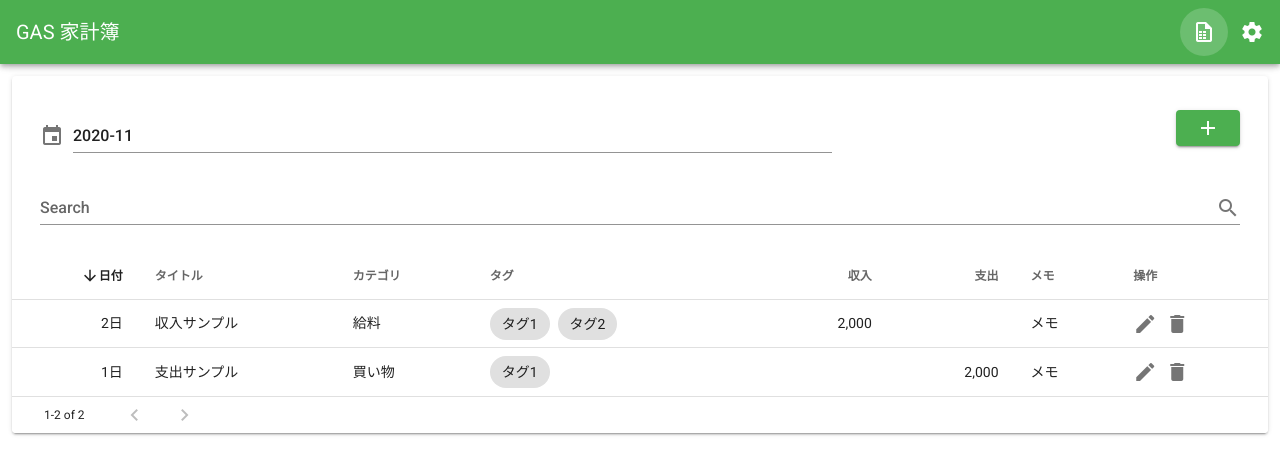
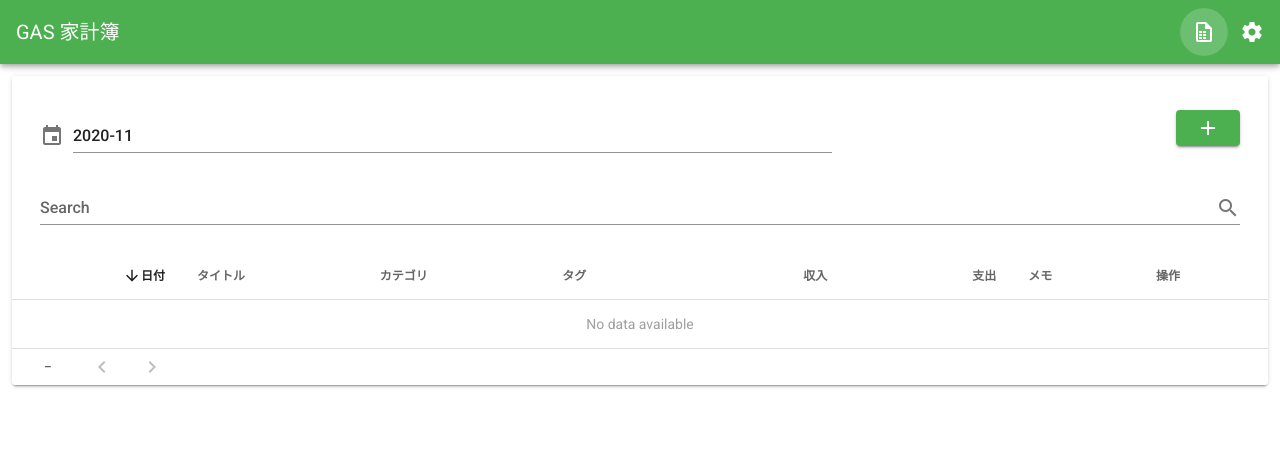
Before and after one commit to applego/gas-account-book, a Vue app: page /#/ in a window 1280 px wide. Shown: the top 474 px of the page. Built offline with nearby package versions, Linux system fonts and the light colour scheme.

Commit message:
ホーム画面からストアを呼び出す

```diff
--- a/src/views/Home.vue
+++ b/src/views/Home.vue
@@ -33,9 +33,7 @@
             >
               <v-spacer />
               <v-btn text color="grey" @click="menu = false">キャンセル</v-btn>
-              <v-btn text color="primary" @click="$refs.menu.save(yearMonth)"
-                >選択</v-btn
-              >
+              <v-btn text color="primary" @click="onSelectMonth">選択</v-btn>
             </v-date-picker>
           </v-menu>
         </v-col>
@@ -112,6 +110,7 @@
 // @ is an alias to /src
 import ItemDialog from '../components/ItemDialog.vue';
 import DeleteDialog from '../components/DeleteDialog.vue';
+import { mapState, mapActions } from 'vuex';
 
 export default {
   name: 'Home',
@@ -138,31 +137,36 @@ export default {
       // テーブルに表示させるデータ
       tableData: [
         // サンプルデータ
-        {
-          id: 'a34109ed',
-          date: '2020-06-01',
-          title: '支出サンプル',
-          category: '買い物',
-          tags: 'タグ1',
-          income: null,
-          outgo: 2000,
-          memo: 'メモ',
-        },
-        {
-          id: '7c8fa764',
-          date: '2020-06-02',
-          title: '収入サンプル',
-          category: '給料',
-          tags: 'タグ1,タグ2',
-          income: 2000,
-          outgo: null,
-          memo: 'メモ',
-        },
+        // {
+        //   id: 'a34109ed',
+        //   date: '2020-06-01',
+        //   title: '支出サンプル',
+        //   category: '買い物',
+        //   tags: 'タグ1',
+        //   income: null,
+        //   outgo: 2000,
+        //   memo: 'メモ',
+        // },
+        // {
+        //   id: '7c8fa764',
+        //   date: '2020-06-02',
+        //   title: '収入サンプル',
+        //   category: '給料',
+        //   tags: 'タグ1,タグ2',
+        //   income: 2000,
+        //   outgo: null,
+        //   memo: 'メモ',
+        // },
       ],
     };
   },
 
   computed: {
+    ...mapState({
+      /** 家計簿データ */
+      abData: (state) => state.abData,
+    }),
+
     // テーブルのヘッダー設定
     tableHeaders() {
       return [
@@ -183,6 +187,34 @@ export default {
     },
   },
   methods: {
+    ...mapActions([
+      /** 家計簿データを取得 */
+      /**
+       * this.$store.dispatch('fetchAbData') を
+       * this.fetchAbData として使えるようにする
+       */
+      'fetchAbData',
+    ]),
+
+    /** 表示させるデータを更新します */
+    updateTable() {
+      const yearMonth = this.yearMonth;
+      const list = this.abData[yearMonth];
+
+      if (list) {
+        this.tableData = list;
+      } else {
+        this.fetchAbData({ yearMonth });
+        this.tableData = this.abData[yearMonth];
+      }
+    },
+
+    /** 月選択ボタンがクリックされた時 */
+    onSelectMonth() {
+      this.$refs.menu.save(this.yearMonth);
+      this.updateTable();
+    },
+
     /*
     数字を3桁区切りにして返します。
     受け取った数が null のときは null を返します。
@@ -211,5 +243,8 @@ export default {
       this.$refs.deleteDialog.open(item);
     },
   },
+  created() {
+    this.updateTable();
+  },
 };
 </script>
```
